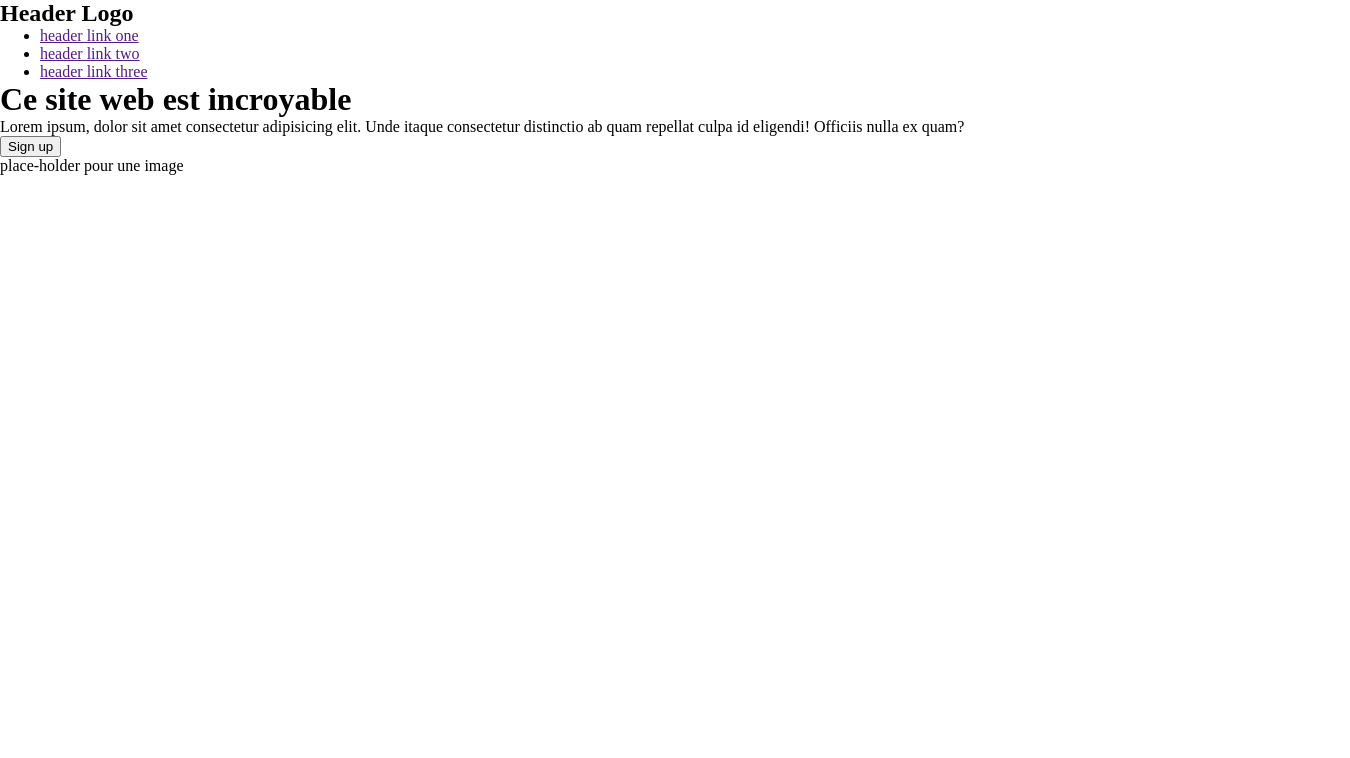
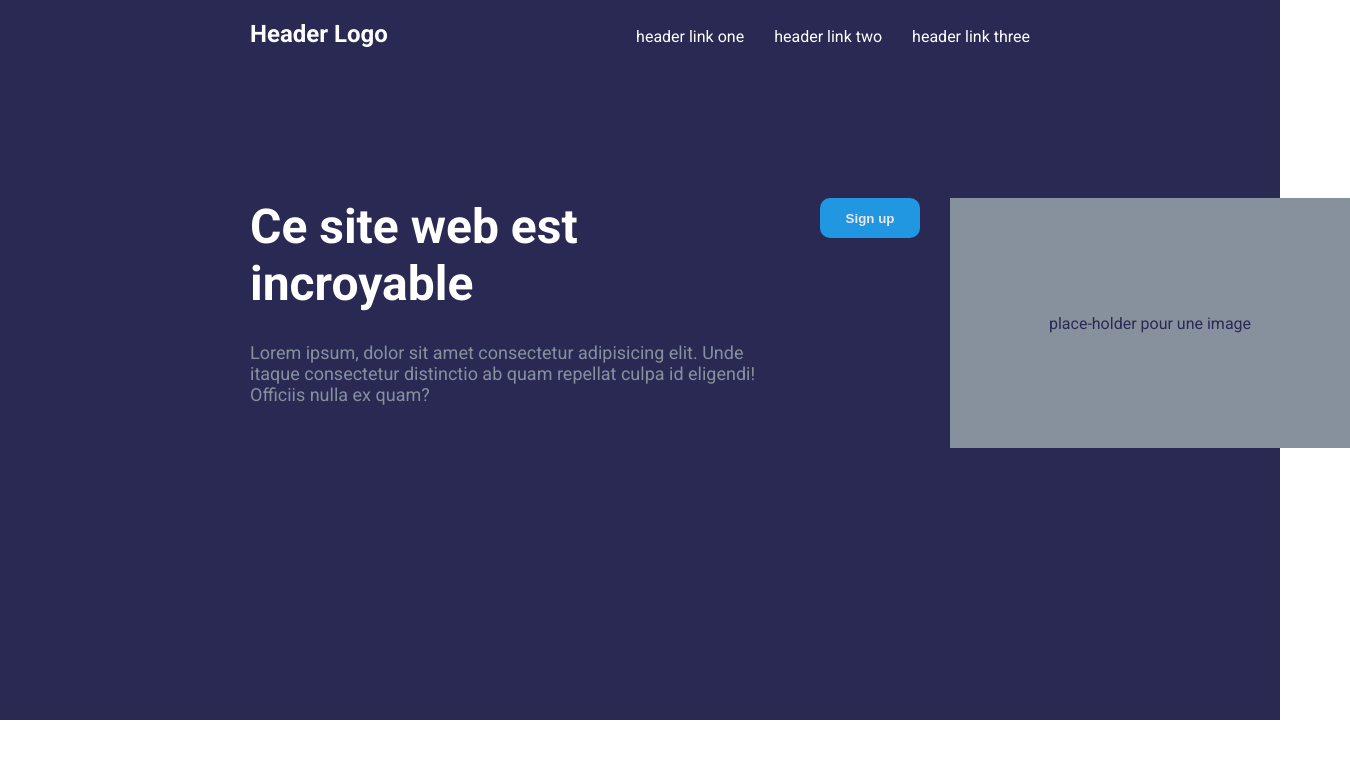
Before and after one commit to FranDeru/Landing-Page, a plain HTML site: page index.html in a window 1280 px wide. Shown: the whole page, 1350 px wide, since content can reach past the window. Drawn offline with Linux system fonts and the light colour scheme.

Commit message:
Ajout du style pour le header de la page

```diff
--- a/index.html
+++ b/index.html
@@ -21,7 +21,7 @@
             <h1>Ce site web est incroyable</h1>
             <p>Lorem ipsum, dolor sit amet consectetur adipisicing elit. Unde itaque consectetur distinctio ab quam repellat culpa id eligendi! Officiis nulla ex quam?</p>
             <button>Sign up</button>
-            <div class="img-placeholder">
+            <div class="img-placeholder flex-container">
                 <p>place-holder pour une image </p>
             </div>
         </div>
--- a/style.css
+++ b/style.css
@@ -1,10 +1,10 @@
 @import url('https://fonts.googleapis.com/css2?family=Roboto:wght@300;400;700&display=swap');
 
 :root {
-    --dim-gray: #707078;
+    --dim-gray: #292954;
     --cadet-gray: #87919E;
     --light-gray: #E5E7EB;
-    --columbia-blue: #CDE6F5;
+    --columbia-blue: #2297e1;
     --white: #FFF;
     --black: #000;
     --roboto-font: 'Roboto', sans-serif;
@@ -15,3 +15,81 @@
     margin: 0;
     box-sizing: border-box;
 }
+
+body {
+    font-family: var(--roboto-font);
+}
+
+.header {
+    height: 90vh;
+    background: var(--dim-gray);
+    color: var(--white);
+    padding: 20px 250px 20px 250px;
+}
+
+h1 {
+    font-size: 48px;
+}
+
+.flex-container {
+    display: flex;
+}
+
+nav {
+    width: 100%;
+    margin-bottom: 150px;
+    align-items: baseline;
+}
+
+ul {
+    list-style: none;
+    margin-left: auto;
+    gap: 30px;
+}
+
+li > a {
+    text-decoration: none;
+    color: var(--white);
+}
+
+li > a:hover {
+    color: var(--cadet-gray);
+}
+
+.presentation {
+    height: 40%;
+    width: 540px;
+    flex-direction: column;
+    flex-wrap: wrap;
+    gap: 30px;
+}
+
+.presentation > p {
+    font-size: 18px;
+    color: var(--cadet-gray);
+}
+
+.img-placeholder {
+    width: 400px;
+    height: 250px;
+    background: var(--cadet-gray);
+    justify-content: center;
+    align-items: center;
+    color: var(--dim-gray);
+}
+
+.presentation > button {
+    background: var(--columbia-blue);
+    border: none;
+    border-radius: 10px;
+    width: 100px;
+    height: 40px;
+    font-weight: bold ;
+    color: var(--light-gray);
+}
+
+.presentation > button:hover {
+    background: var(--white);
+    color: var(--columbia-blue);
+    transition: 0.4s ease-in-out;
+}
```
